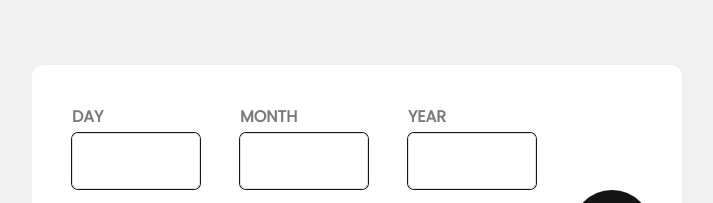
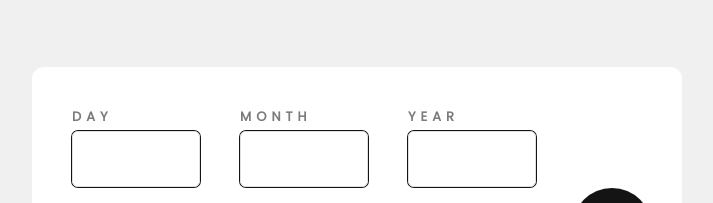
Before and after one commit to Hardelzs/age-calculator-app-main, a plain HTML site: page index.html in a window 1280 px wide. Shown: the top 203 px of the page, 283-996 px from the left. Drawn offline with nearby package versions, Linux system fonts and the light colour scheme.

Commit message:
New update

```diff
--- a/index.css
+++ b/index.css
@@ -9,3 +9,8 @@ body {
   input{
     font-size: 28px;
   }
+
+label{
+    letter-spacing: 5px;
+    font-size: 13px;
+}
```
